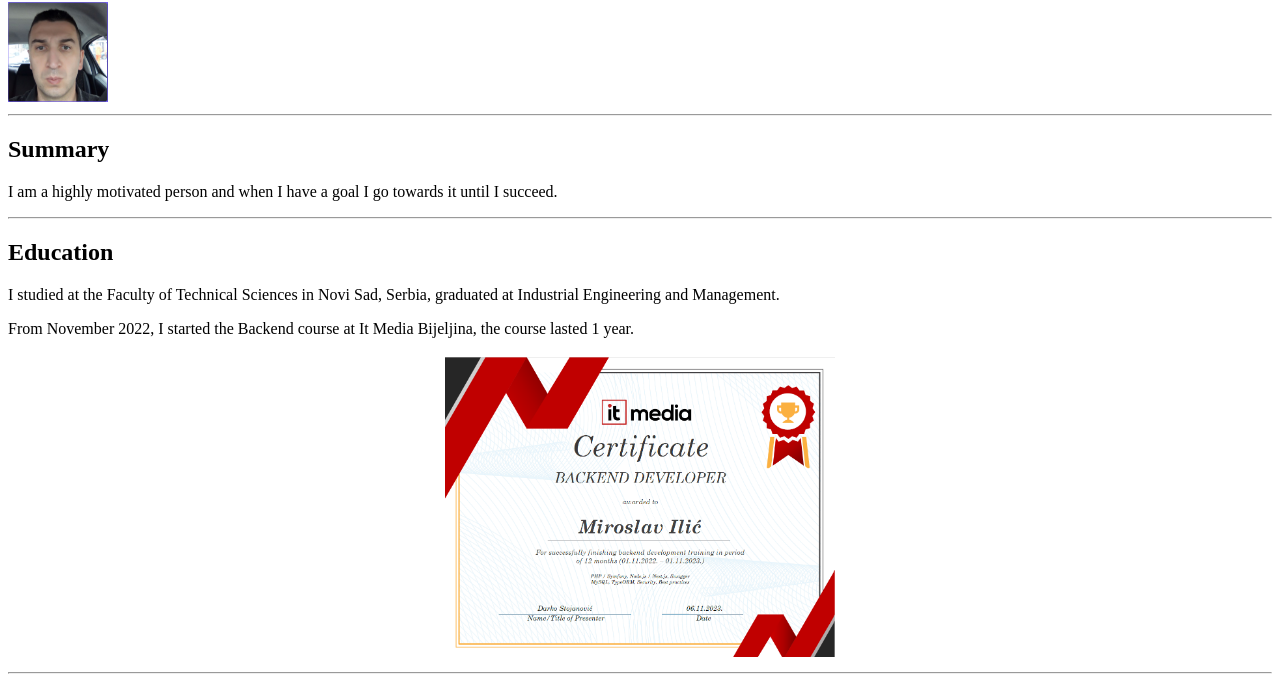
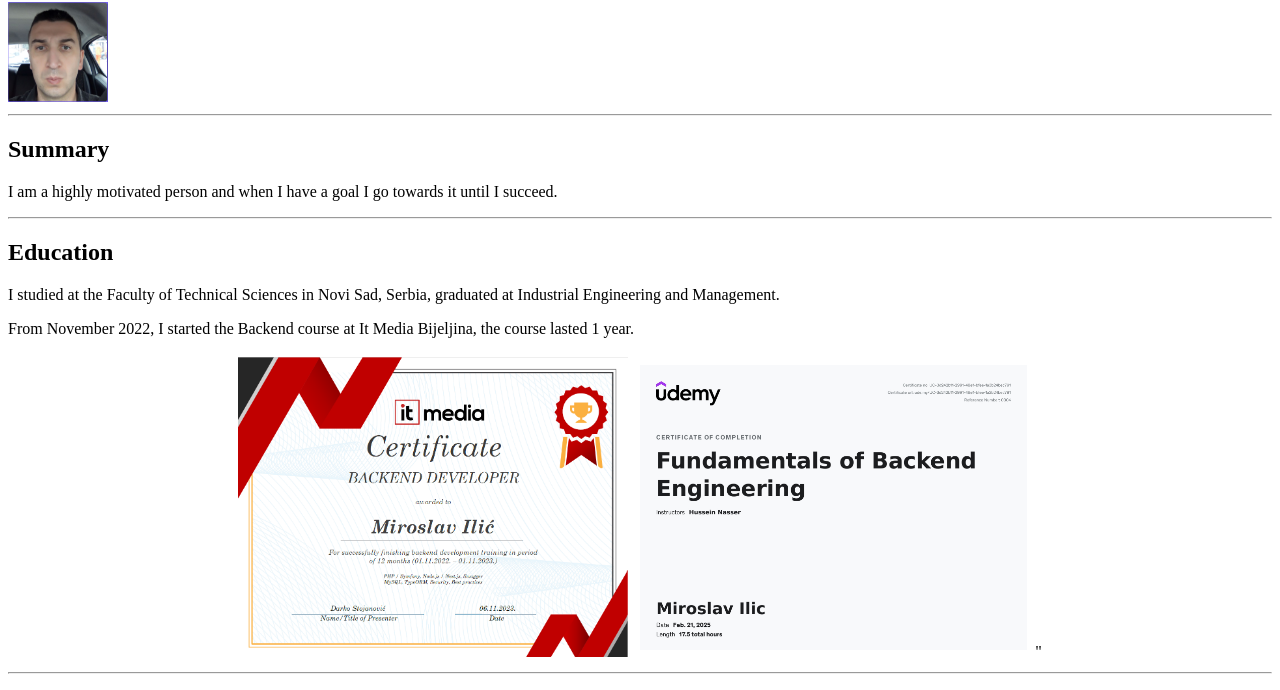
Before and after one commit to miroslavrs81/html-my-portfolio, a plain HTML site: page index.html in a window 1280 px wide. Shown: the part 78-768 px from the top of the page. Drawn offline with Linux system fonts and the light colour scheme.

Commit message:
Update index.html

```diff
--- a/index.html
+++ b/index.html
@@ -18,6 +18,7 @@
         <tr>
             <td style="text-align: center; vertical-align: middle; height: 100%;">
                 <img src="./assets/images/backend-certificate.png" height="300" />
+                <img src="../assets/images/fundamentals-backend.jpg" height="300" alt="fundamentals of backend engineering"/>"
             </td>
         </tr>
     </table>
```
